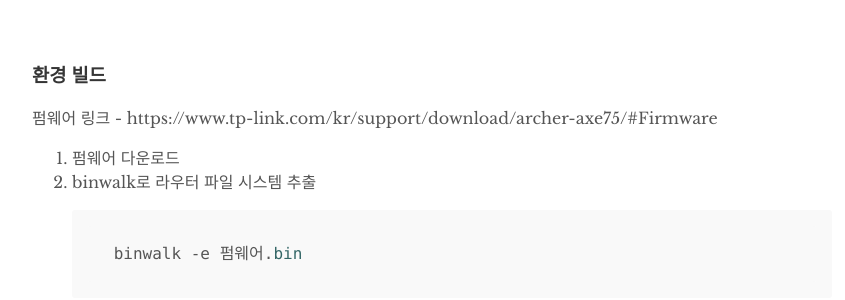
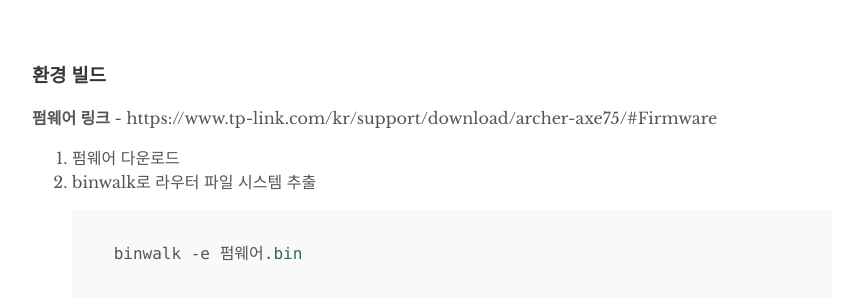
Before and after one commit to Bugeun/blog, a Jekyll site: the page built from _posts/2025-03-24-CVE-2024-53375.md, in a window 1280 px wide and 900 px high, scrolled down 444 px. Shown: the part 152-452 px from the top of the window, without its empty margins (208-1053 px from the left). Built offline with Jekyll 4.4.1, drawn with Linux system fonts in a browser that asks for light colours; our own code applies the rules of GitHub Pages for plain Markdown files; some of the changed text lies outside the part shown.

Commit message:
Update 2025-03-24-CVE-2024-53375.md

```diff
--- a/_posts/2025-03-24-CVE-2024-53375.md
+++ b/_posts/2025-03-24-CVE-2024-53375.md
@@ -14,7 +14,7 @@ TP-Link Archer Router
 &nbsp;
 <h3>환경 빌드</h3>
 
-펌웨어 링크 - https://www.tp-link.com/kr/support/download/archer-axe75/#Firmware
+<b>펌웨어 링크</b> - https://www.tp-link.com/kr/support/download/archer-axe75/#Firmware
 
 1. 펌웨어 다운로드
 2. binwalk로 라우터 파일 시스템 추출
```
Also changed, not shown: other parts of _posts/2025-03-24-CVE-2024-53375.md (+1 -1 lines).
